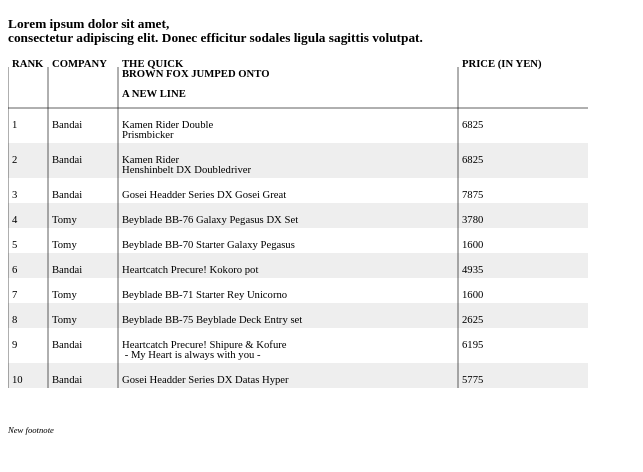
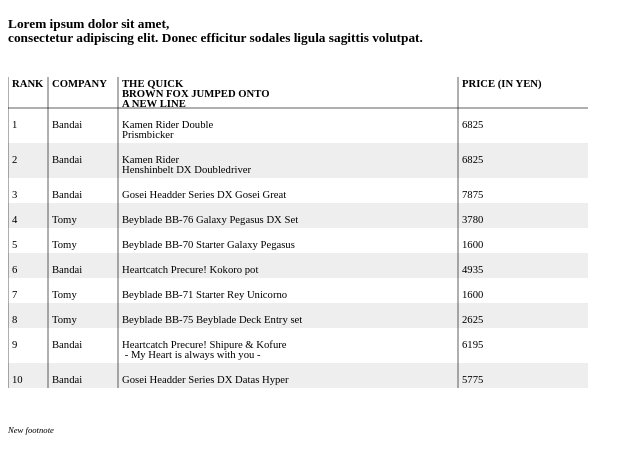
Before and after one commit to alansmithy/nar-table, a plain HTML site: page basic-table/index.html in a window 1280 px wide. Shown: the whole page, without its empty margins (0-643 px from the left). Drawn offline with nearby package versions, Linux system fonts and the light colour scheme.

Commit message:
fix the dy attribute setting of the tspan
multiline header is now working

```diff
--- a/basic-table/index.html
+++ b/basic-table/index.html
@@ -105,21 +105,19 @@
 					return d.toUpperCase();
 				})
 				.attr("x",function(d,i){
+					//inherit the x attribute of the parent text node
 					return d3.select(this).node().parentNode.getAttribute("x");
 				})
 				.attr("dy",function(d,i){
-					return i*headerLeading;
+					return headerLeading;
 				})
 
-			//to establish the height of something:
-			//console.log(d3.select("#header").node().getBBox().height);
 
 			d3.select("#header").attr("transform",function(){
 				const headerHeight = d3.select("#header").node().getBBox().height;
 				return "translate(0,"+(-headerHeight)+")";
 			})
 
-			//set all tspan x to colPos + cellPadding
 			//adjust y offset for height
 
 
```
